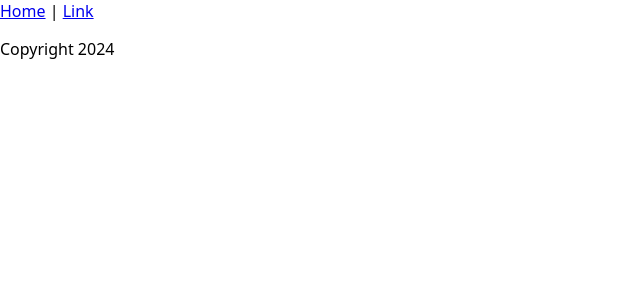
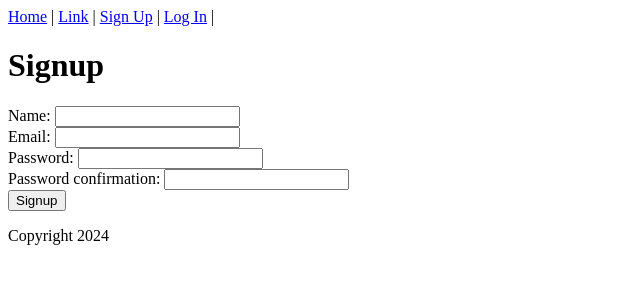
Before and after one commit to jayeonhwang/flash-card-frontend, a React (Vite) app: page /signup in a window 1280 px wide. Shown: the top 300 px of the page, without its empty margins (0-640 px from the left). Built offline with nearby package versions, Linux system fonts and the light colour scheme.

Commit message:
add flip card animation

```diff
--- a/src/BundleIndex.jsx
+++ b/src/BundleIndex.jsx
@@ -21,7 +21,6 @@ export function BundleIndex() {
       <h1>Bundles</h1>
       {bundles.map(bundle => (
         <div key={bundle.id}>
-          <p>{bundle.title}</p>
           <Link to={`/bundles/${bundle.id}`}>{bundle.title}</Link>
         </div>
       ))
--- a/src/CardList.jsx
+++ b/src/CardList.jsx
@@ -1,5 +1,7 @@
 import { useParams } from "react-router-dom"
 import { useState, useEffect } from "react";
+import { useSpring, a } from '@react-spring/web'
+import styles from './CardList.module.css'
 import axios from "axios";
 
 export function CardList() {
@@ -41,21 +43,53 @@ export function CardList() {
     }
   };
 
+  // flip card
+
+  const [flipped, set] = useState(false)
+
+  const { transform, opacity } = useSpring({
+    opacity: flipped ? 1 : 0,
+    transform: `perspective(600px) rotateX(${flipped ? 180 : 0}deg)`,
+    config: { mass: 5, tension: 500, friction: 80 },
+  })
 
   return (
-    <div>
-      <p>Card list</p>
+    <div className="cardContainer">
+
       <h1>{cardLists.title}</h1>
+
       {cardLists.cards && currentCard.map(card => (
-        <div className="card" key={card.id}>
-          <img src={card.image} width="200" />
-          <p>{card.word}</p>
-          <p>{card.description}</p>
+        <div key={card.id} className={styles.container} onClick={() => set(state => !state)}>
+          {/* front side */}
+          <a.div
+            className={`${styles.c} ${styles.back}`}
+            style={{ opacity: opacity.to(o => 1 - o), transform }}
+          >
+            {card.word && <p>{card.word}</p>}
+            {card.image && <img src={card.image} width="200" />}
+          </a.div>
+
+          {/* back side */}
+
+          <a.div
+            className={`${styles.c} ${styles.front}`}
+            style={{
+              opacity,
+              transform,
+              rotateX: '180deg',
+            }}
+          >
+            <p>{card.description}</p>
+          </a.div>
+
+
         </div>
 
       ))}
-      <button onClick={handlePreviousPage}>Previous</button>
-      <button onClick={handleNextPage}>Next</button>
+      <div className={styles.pagenation}>
+        <button onClick={handlePreviousPage}>Previous</button>
+        <button onClick={handleNextPage}>Next</button>
+      </div>
     </div>
   )
 }
--- /dev/null
+++ b/src/CardList.module.css
@@ -0,0 +1,36 @@
+.c {
+  position: absolute;
+  top: 250px;
+  max-width: 500px;
+  max-height: 500px;
+  width: 350px;
+  height: 200px;
+  cursor: pointer;
+  will-change: transform, opacity;
+}
+
+.front,
+.back {
+  background-size: cover;
+  display: flex;
+  justify-content: center;
+  align-items: center;
+}
+
+.back {
+  background-image: url(https://img.freepik.com/free-photo/paper-texture_1194-5999.jpg?w=1800&t=st=1707246184~exp=1707246784~hmac=e054d0e5f6897383bda388e1a5adea678d184e67263547d4064c1a3506e84a2d);
+  color: black;
+}
+
+.front {
+  background-image: url(https://img.freepik.com/free-photo/paper-texture_1194-5999.jpg?w=1800&t=st=1707246184~exp=1707246784~hmac=e054d0e5f6897383bda388e1a5adea678d184e67263547d4064c1a3506e84a2d);
+  color: black;
+}
+
+
+.pagination {
+  display: flex;
+  justify-content: center;
+  gap: 10px;
+  /* Add gap between buttons */
+}
--- a/src/Content.jsx
+++ b/src/Content.jsx
@@ -2,14 +2,18 @@ import axios from "axios";
 import { BundleIndex } from "./BundleIndex";
 import { Routes, Route } from "react-router-dom";
 import { CardList } from "./CardList";
-import { Flip } from "./Flip"
+import { Signup } from "./Signup";
+import { Login } from "./Login";
 
 export function Content() {
   return (
     <Routes>
       <Route exact path="/" element={<BundleIndex />} />
       <Route path="/bundles/:id" element={<CardList />} />
-      <Route path="/flip" element={<Flip />} />
+      <Route path="/signup" element={<Signup />} />
+      <Route path="/login" element={<Login />} />
+
     </Routes>
+
   )
 }
--- a/src/Flip.jsx
+++ /dev/null
@@ -1,33 +0,0 @@
-import React, { useState } from 'react'
-import { useSpring, a } from '@react-spring/web'
-
-import styles from './Flip.module.css'
-
-export function Flip() {
-  const [flipped, set] = useState(false)
-  const { transform, opacity } = useSpring({
-    opacity: flipped ? 1 : 0,
-    transform: `perspective(600px) rotateX(${flipped ? 180 : 0}deg)`,
-    config: { mass: 5, tension: 500, friction: 80 },
-  })
-  return (
-    <div className={styles.container} onClick={() => set(state => !state)}>
-      <a.div
-        className={`${styles.c} ${styles.back}`}
-        style={{ opacity: opacity.to(o => 1 - o), transform }}
-      >
-        <p>This is Front side</p>
-      </a.div>
-      <a.div
-        className={`${styles.c} ${styles.front}`}
-        style={{
-          opacity,
-          transform,
-          rotateX: '180deg',
-        }}
-
-
-      />
-    </div>
-  )
-}
--- a/src/Flip.module.css
+++ /dev/null
@@ -1,30 +0,0 @@
-.c {
-  position: absolute;
-  max-width: 500px;
-  max-height: 500px;
-  width: 350px;
-  height: 200px;
-  cursor: pointer;
-  will-change: transform, opacity;
-}
-
-.front,
-.back {
-  background-size: cover;
-}
-
-.back {
-  background-image: url(https://images.unsplash.com/photo-1544511916-0148ccdeb877?ixlib=rb-1.2.1&ixid=eyJhcHBfaWQiOjEyMDd9&w=1901&q=80i&auto=format&fit=crop);
-  color: white;
-}
-
-.front {
-  background-image: url(https://images.unsplash.com/photo-1540206395-68808572332f?ixlib=rb-1.2.1&w=1181&q=80&auto=format&fit=crop);
-}
-
-.container {
-  display: flex;
-  align-items: center;
-  height: 100%;
-  justify-content: center;
-}
--- a/src/Header.jsx
+++ b/src/Header.jsx
@@ -2,7 +2,7 @@ export function Header() {
   return (
     <header>
       <nav>
-        <a href="/">Home</a> | <a href="#">Link</a>
+        <a href="/">Home</a> | <a href="/">Link</a> | <a href="/signup">Sign Up</a> |  <a href="/login">Log In</a> |
       </nav>
     </header>
   )
--- /dev/null
+++ b/src/Login.jsx
@@ -0,0 +1,50 @@
+import axios from "axios";
+import { useState } from "react";
+
+const jwt = localStorage.getItem("jwt");
+if (jwt) {
+  axios.defaults.headers.common["Authorization"] = `Bearer ${jwt}`;
+}
+
+export function Login() {
+  const [errors, setErrors] = useState([]);
+
+  const handleSubmit = (event) => {
+    event.preventDefault();
+    setErrors([]);
+    const params = new FormData(event.target);
+    axios
+      .post("http://localhost:3000/sessions.json", params)
+      .then((response) => {
+        console.log(response.data);
+        axios.defaults.headers.common["Authorization"] = "Bearer " + response.data.jwt;
+        localStorage.setItem("jwt", response.data.jwt);
+        event.target.reset();
+        window.location.href = "/"; // Change this to hide a modal, redirect to a specific page, etc.
+      })
+      .catch((error) => {
+        console.log(error.response);
+        setErrors(["Invalid email or password"]);
+      });
+  };
+
+  return (
+    <div id="login">
+      <h1>Login</h1>
+      <ul>
+        {errors.map((error) => (
+          <li key={error}>{error}</li>
+        ))}
+      </ul>
+      <form onSubmit={handleSubmit}>
+        <div>
+          Email: <input name="email" type="email" />
+        </div>
+        <div>
+          Password: <input name="password" type="password" />
+        </div>
+        <button type="submit">Login</button>
+      </form>
+    </div>
+  );
+}
--- /dev/null
+++ b/src/Signup.jsx
@@ -0,0 +1,49 @@
+import axios from "axios";
+import { useState } from "react";
+
+export function Signup() {
+  const [errors, setErrors] = useState([]);
+
+  const handleSubmit = (event) => {
+    event.preventDefault();
+    setErrors([]);
+    const params = new FormData(event.target);
+    axios
+      .post("http://localhost:3000/users.json", params)
+      .then((response) => {
+        console.log(response.data);
+        event.target.reset();
+        window.location.href = "/"; // Change this to hide a modal, redirect to a specific page, etc.
+      })
+      .catch((error) => {
+        console.log(error.response.data.errors);
+        setErrors(error.response.data.errors);
+      });
+  };
+
+  return (
+    <div id="signup">
+      <h1>Signup</h1>
+      <ul>
+        {errors.map((error) => (
+          <li key={error}>{error}</li>
+        ))}
+      </ul>
+      <form onSubmit={handleSubmit}>
+        <div>
+          Name: <input name="name" type="text" />
+        </div>
+        <div>
+          Email: <input name="email" type="email" />
+        </div>
+        <div>
+          Password: <input name="password" type="password" />
+        </div>
+        <div>
+          Password confirmation: <input name="password_confirmation" type="password" />
+        </div>
+        <button type="submit">Signup</button>
+      </form>
+    </div>
+  );
+}
--- a/src/index.css
+++ b/src/index.css
@@ -1,39 +1,3 @@
 html {
   scroll-behavior: smooth;
 }
-
-.card {
-  border: 1px solid black;
-}
-
-
-html,
-body,
-#root {
-  height: 100%;
-  width: 100%;
-}
-
-body {
-  font-family: system-ui;
-  margin: 0;
-}
-
-*,
-*:after,
-*:before {
-  box-sizing: border-box;
-}
-
-.flex {
-  display: flex;
-  align-items: center;
-}
-
-.flex.fill {
-  height: 100%;
-}
-
-.flex.center {
-  justify-content: center;
-}
```
Also changed, not shown: src/Logout.jsx (added, +16 -0 lines).
